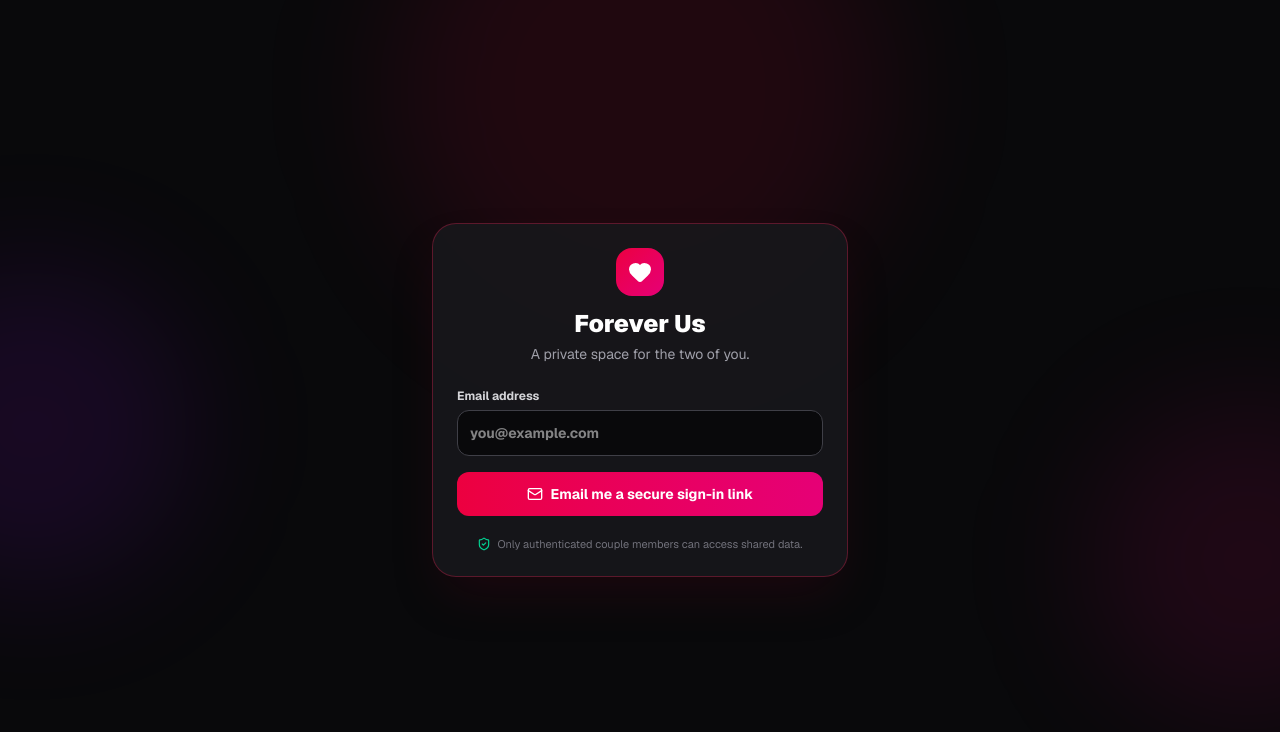
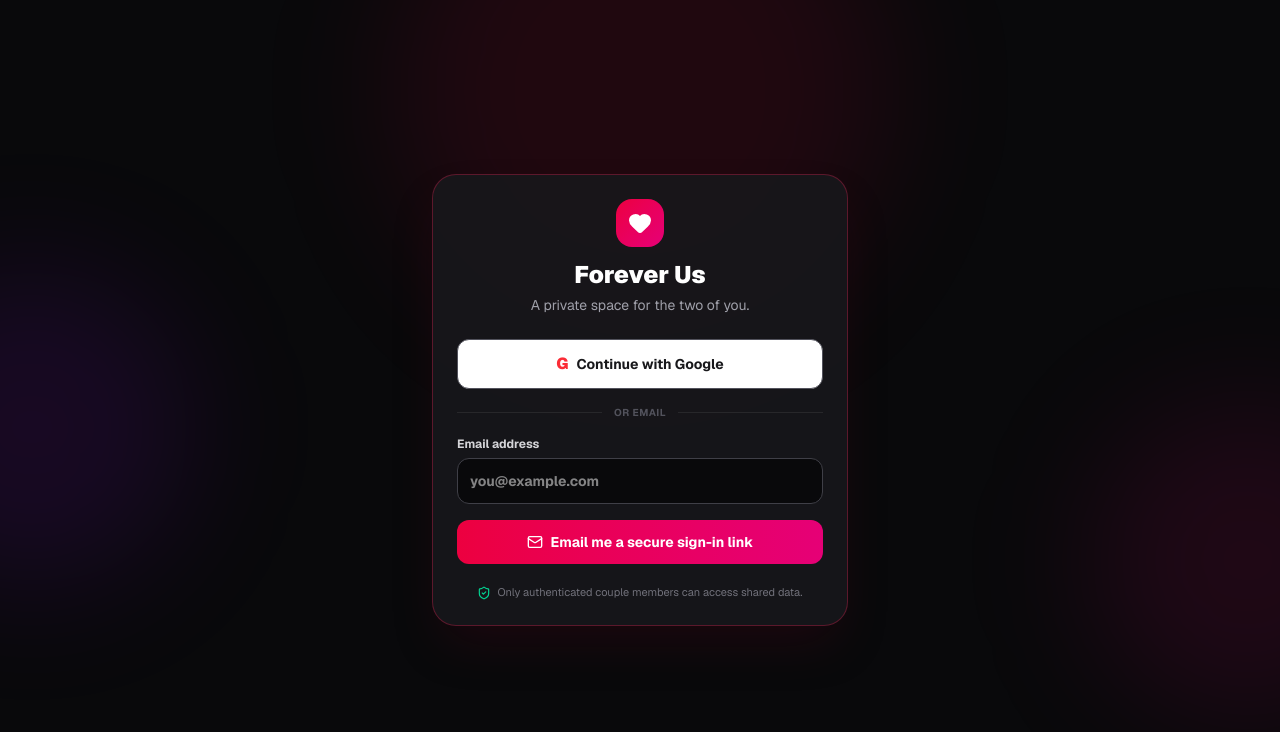
Before and after one commit to shilpisirohi12/forever-us, a Next.js app: page / in a window 1280 px wide. Shown: the top 732 px of the page. Built offline with nearby package versions, Linux system fonts and the light colour scheme; no server answers.

Commit message:
Add Google sign-in option

```diff
--- a/components/AuthGate.tsx
+++ b/components/AuthGate.tsx
@@ -54,6 +54,21 @@ export default function AuthGate({ children }: { children: ReactNode }) {
     setMessage(error ? error.message : 'Check your inbox for the secure sign-in link.');
   };
 
+  const signInWithGoogle = async () => {
+    const supabase = createBrowserSupabaseClient();
+    if (!supabase) return;
+    setSubmitting(true);
+    setMessage('');
+    const { error } = await supabase.auth.signInWithOAuth({
+      provider: 'google',
+      options: { redirectTo: window.location.origin },
+    });
+    if (error) {
+      setSubmitting(false);
+      setMessage(error.message);
+    }
+  };
+
   const enroll = async (event: FormEvent) => {
     event.preventDefault();
     const supabase = createBrowserSupabaseClient();
@@ -98,12 +113,16 @@ export default function AuthGate({ children }: { children: ReactNode }) {
         </div>
 
         {loading ? <div className="flex justify-center py-8"><Loader2 className="h-6 w-6 animate-spin text-pink-400" /></div> : !signedIn ? (
+          <div className="space-y-4">
+            <button type="button" onClick={signInWithGoogle} disabled={submitting} className="flex w-full items-center justify-center gap-2 rounded-xl border border-zinc-600 bg-white px-4 py-3 text-sm font-bold text-zinc-900 transition hover:bg-zinc-100 disabled:opacity-60"><span className="text-base font-black text-red-500">G</span>Continue with Google</button>
+            <div className="flex items-center gap-3 text-[10px] font-bold uppercase tracking-wider text-zinc-600"><span className="h-px flex-1 bg-zinc-800" />or email<span className="h-px flex-1 bg-zinc-800" /></div>
             <form onSubmit={sendMagicLink} className="space-y-4">
               <label className="block text-xs font-bold text-zinc-300">Email address
                 <input required type="email" value={email} onChange={(event) => setEmail(event.target.value)} className="mt-1.5 w-full rounded-xl border border-zinc-700 bg-zinc-950 px-3 py-3 text-sm text-white outline-none focus:border-pink-400" placeholder="you@example.com" />
               </label>
               <button disabled={submitting} className="flex w-full items-center justify-center gap-2 rounded-xl bg-gradient-to-r from-rose-600 to-pink-600 px-4 py-3 text-sm font-bold text-white disabled:opacity-60"><Mail className="h-4 w-4" />{submitting ? 'Sending…' : 'Email me a secure sign-in link'}</button>
             </form>
+          </div>
         ) : (
           <form onSubmit={enroll} className="space-y-4">
             <div className="grid grid-cols-2 rounded-xl border border-zinc-700 bg-zinc-950 p-1 text-xs font-bold"><button type="button" onClick={() => setMode('join')} className={`rounded-lg py-2 ${mode === 'join' ? 'bg-rose-600 text-white' : 'text-zinc-400'}`}>Join partner</button><button type="button" onClick={() => setMode('create')} className={`rounded-lg py-2 ${mode === 'create' ? 'bg-rose-600 text-white' : 'text-zinc-400'}`}>Create space</button></div>
```
Lines whose indentation alone changed are shown as unchanged.
